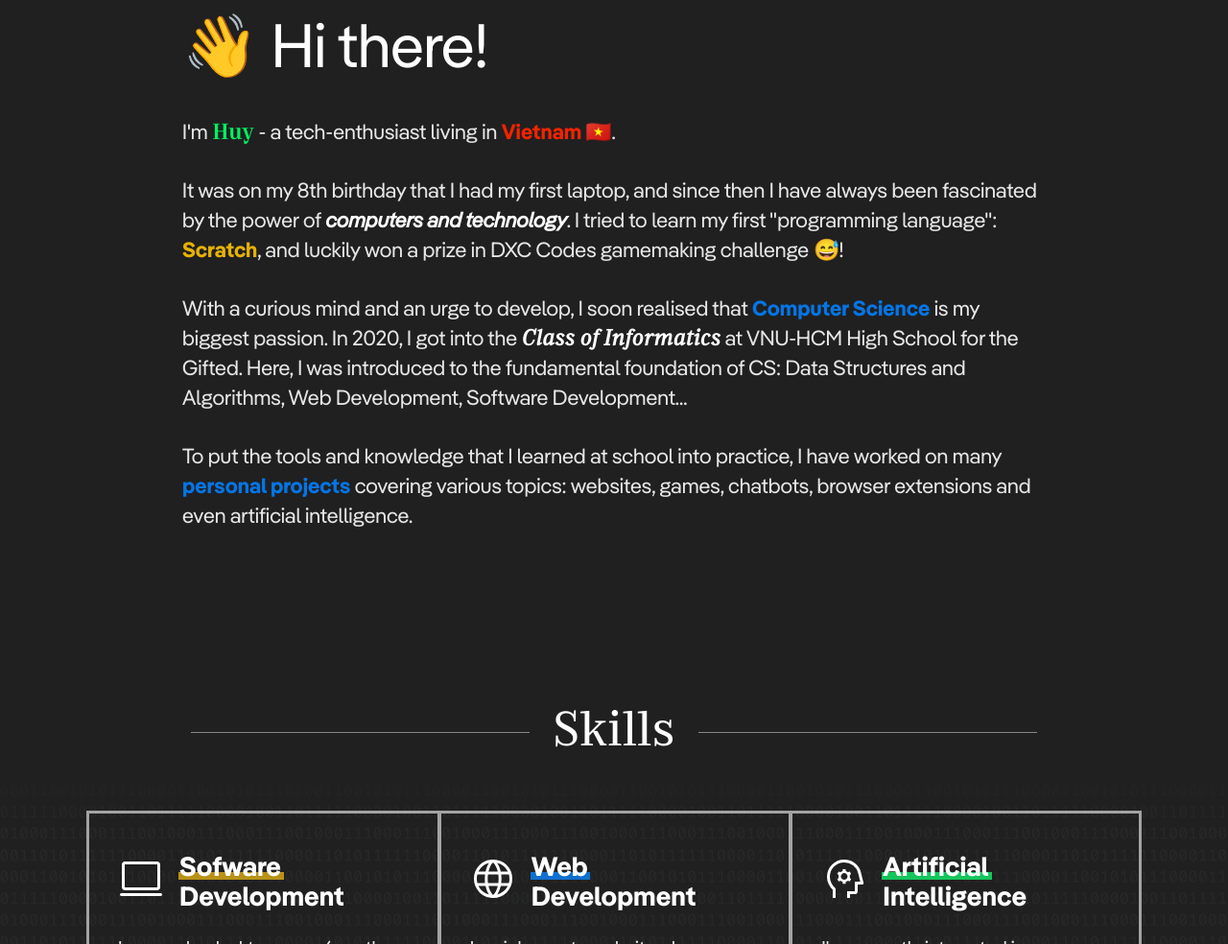
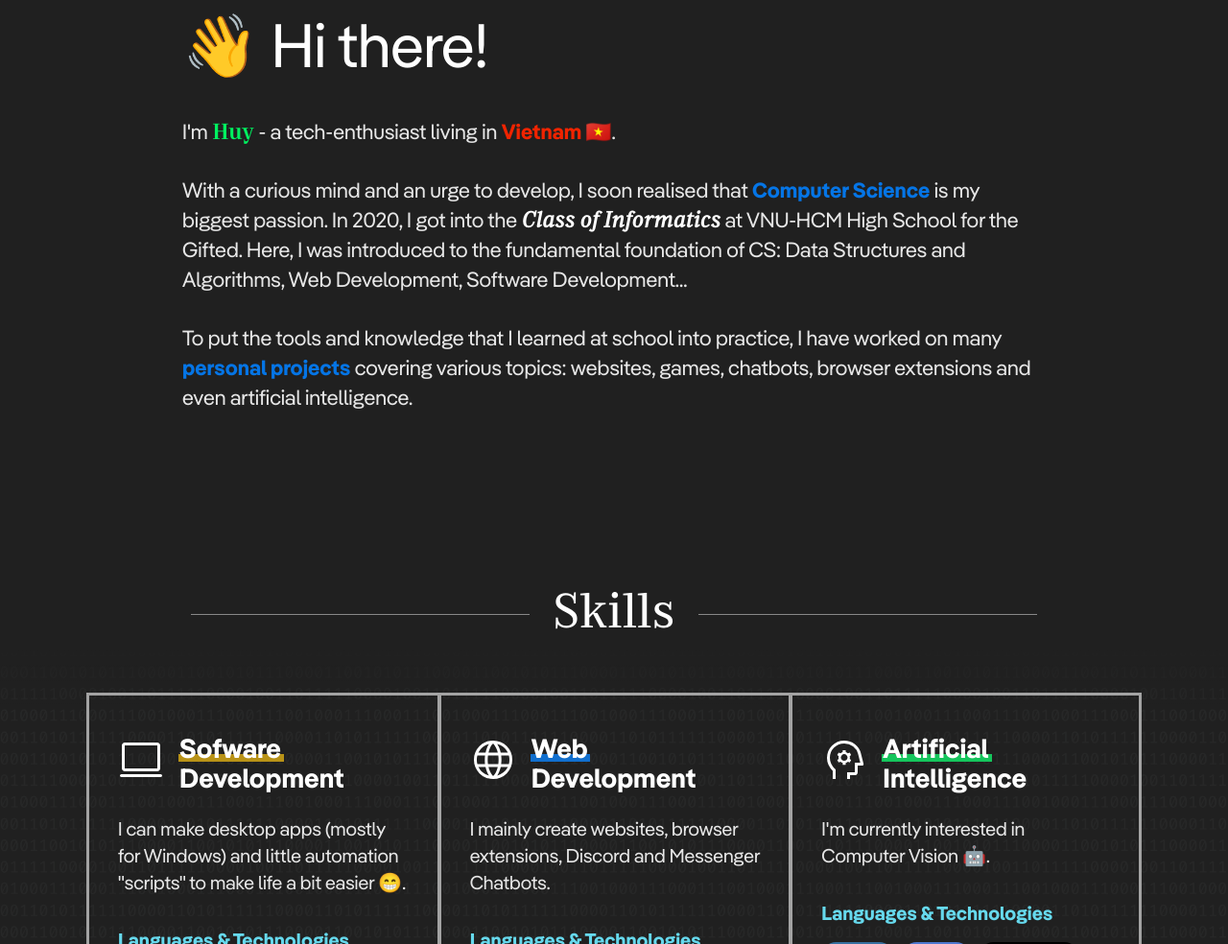
Before and after one commit to huytrinhm/huytrinhm.github.io, a plain HTML site: page index.html in a window 1280 px wide. Shown: the part 957-1941 px from the top of the page at 96% size. Drawn offline with Linux system fonts and the light colour scheme; a web font is replaced by a local one.

Commit message:
Update bio

```diff
--- a/index.html
+++ b/index.html
@@ -125,11 +125,6 @@
                 <h2>👋 Hi there!</h2>
                 <p>I'm <strong class="green secondary-font">Huy</strong> - a tech-enthusiast living in <strong
                         class="red">Vietnam 🇻🇳</strong>.</p>
-                <br>
-                <p>It was on my 8th birthday that I had my first laptop, and since then I have always been fascinated by
-                    the power of <em class="bold">computers and technology</em>. I tried to learn my first "programming
-                    language": <strong class="orange">Scratch</strong>, and luckily won a prize in DXC Codes gamemaking
-                    challenge 😅!</p>
                 <br>
                 <p>With a curious mind and an urge to develop, I soon realised that <strong class="blue">Computer
                         Science</strong> is my biggest passion. In 2020, I got into the <em
```
